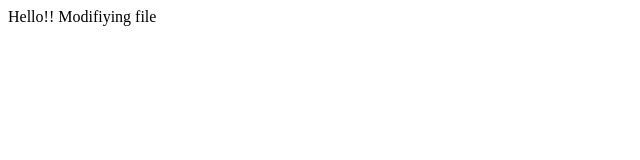
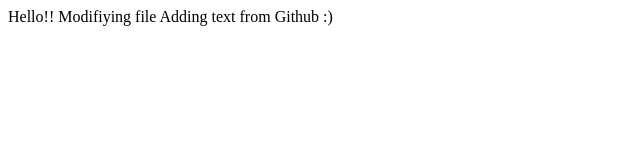
Before and after one commit to rozon108/LearnGitVSCode, a plain HTML site: page index.html in a window 1280 px wide. Shown: the whole page, without its empty margins (0-640 px from the left). Drawn offline with Linux system fonts and the light colour scheme.

Commit message:
Added from github

```diff
--- a/index.html
+++ b/index.html
@@ -9,5 +9,6 @@
 <body>
     Hello!!
     Modifiying file
+    Adding text from Github :)
 </body>
 </html>
```
